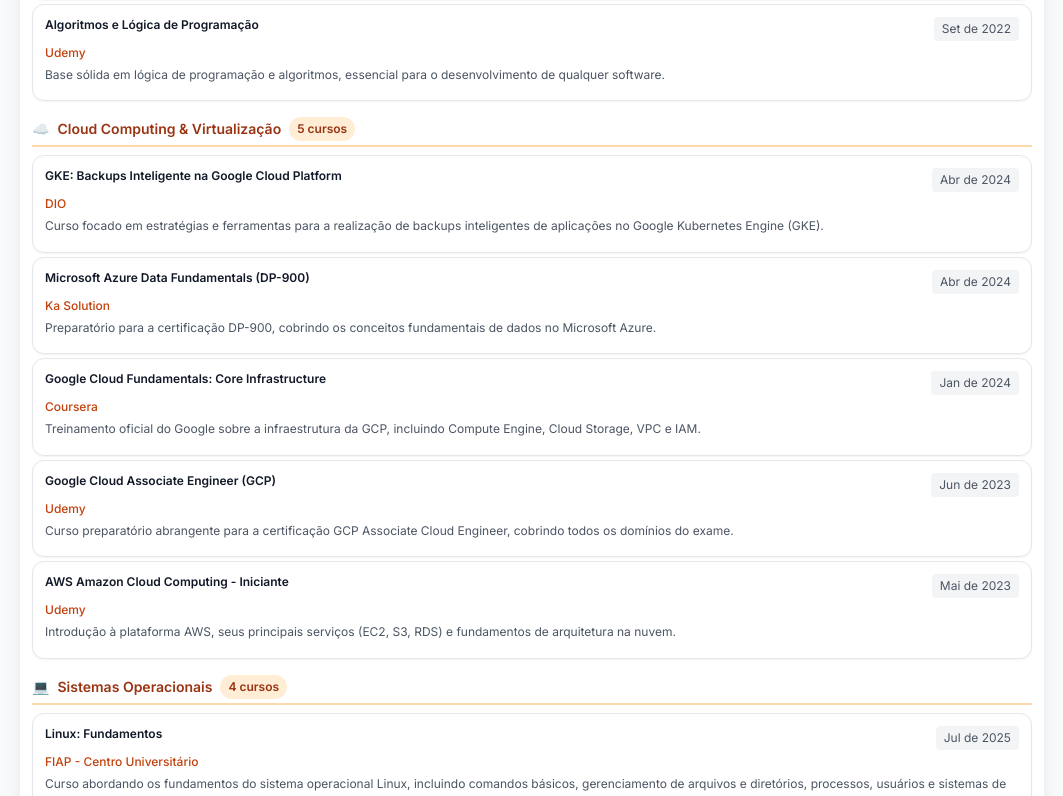
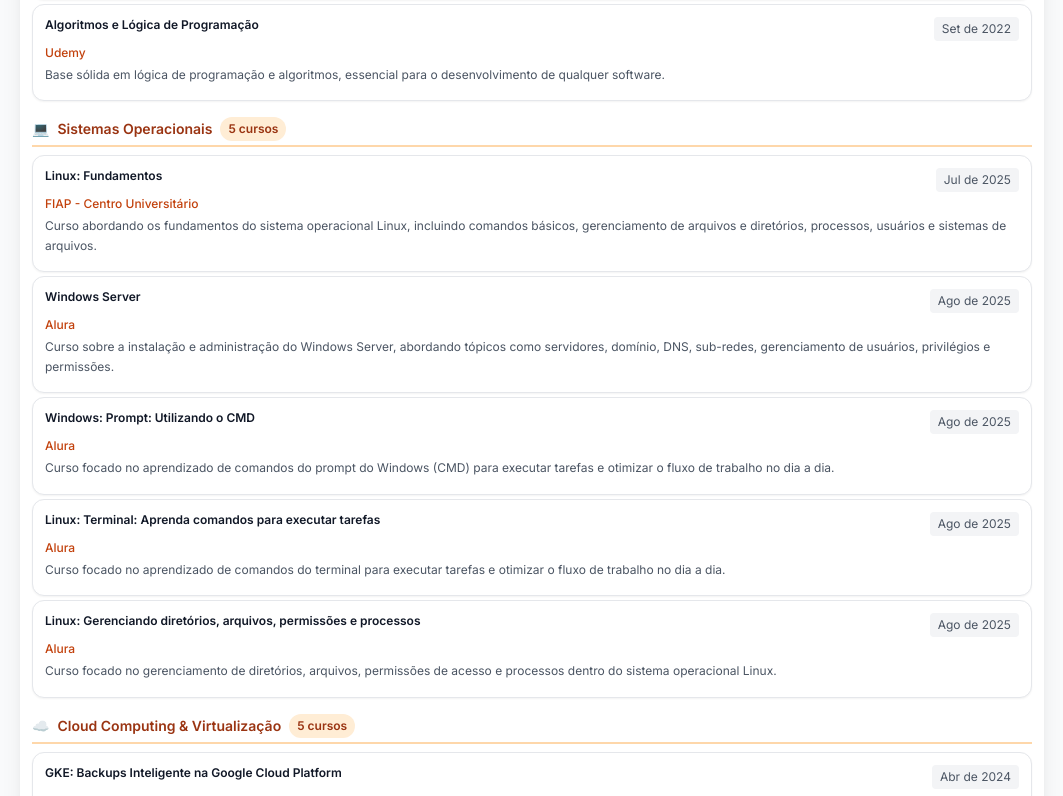
Before and after one commit to JonathanMoyano/curriculo, a Next.js app: page /imprimir in a window 1280 px wide. Shown: the part 2264-3060 px from the top of the page, without its empty margins (108-1171 px from the left). Built offline with nearby package versions, Linux system fonts and the light colour scheme.

Commit message:
Update cv-data.js

```diff
--- a/src/data/cv-data.js
+++ b/src/data/cv-data.js
@@ -37,6 +37,15 @@
     { degree: 'Análise e Desenvolvimento de Sistemas', institution: 'UNIBR', status: 'Concluído' },
   ],
   courses: [
+    {
+    title: "Windows Server",
+    institution: "Alura",
+    date: "Ago de 2025",
+    category: "Windows",
+    link: "https://cursos.alura.com.br/certificate/a0fd3ea2-ba77-486e-8c02-55e67d4ac43b",
+    credentialId: "a0fd3ea2-ba77-486e-8c02-55e67d4ac43b",
+     description: "Curso sobre a instalação e administração do Windows Server, abordando tópicos como servidores, domínio, DNS, sub-redes, gerenciamento de usuários, privilégios e permissões."
+    },
     {
       title: "Windows: Prompt: Utilizando o CMD",
       institution: "Alura",
```
